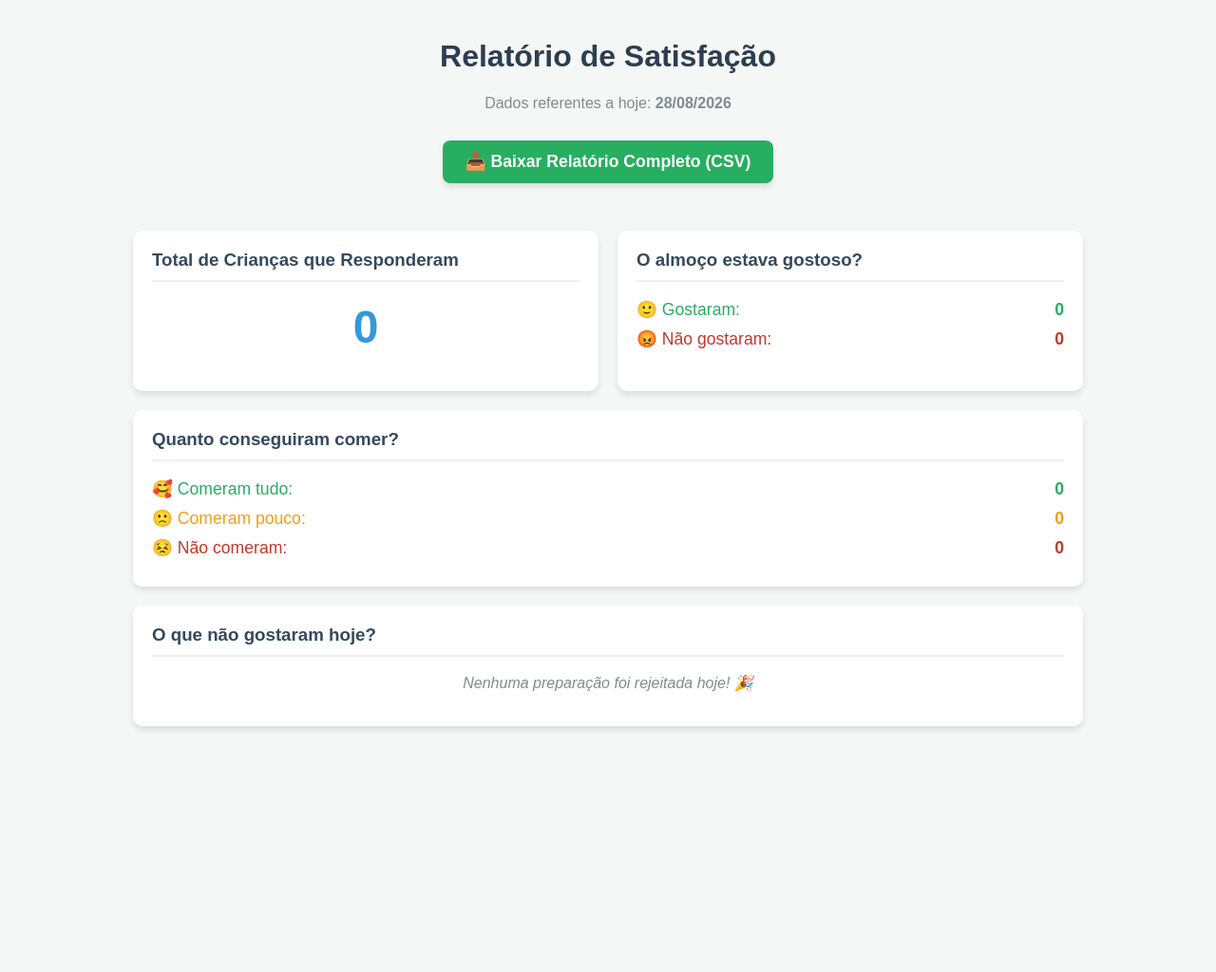
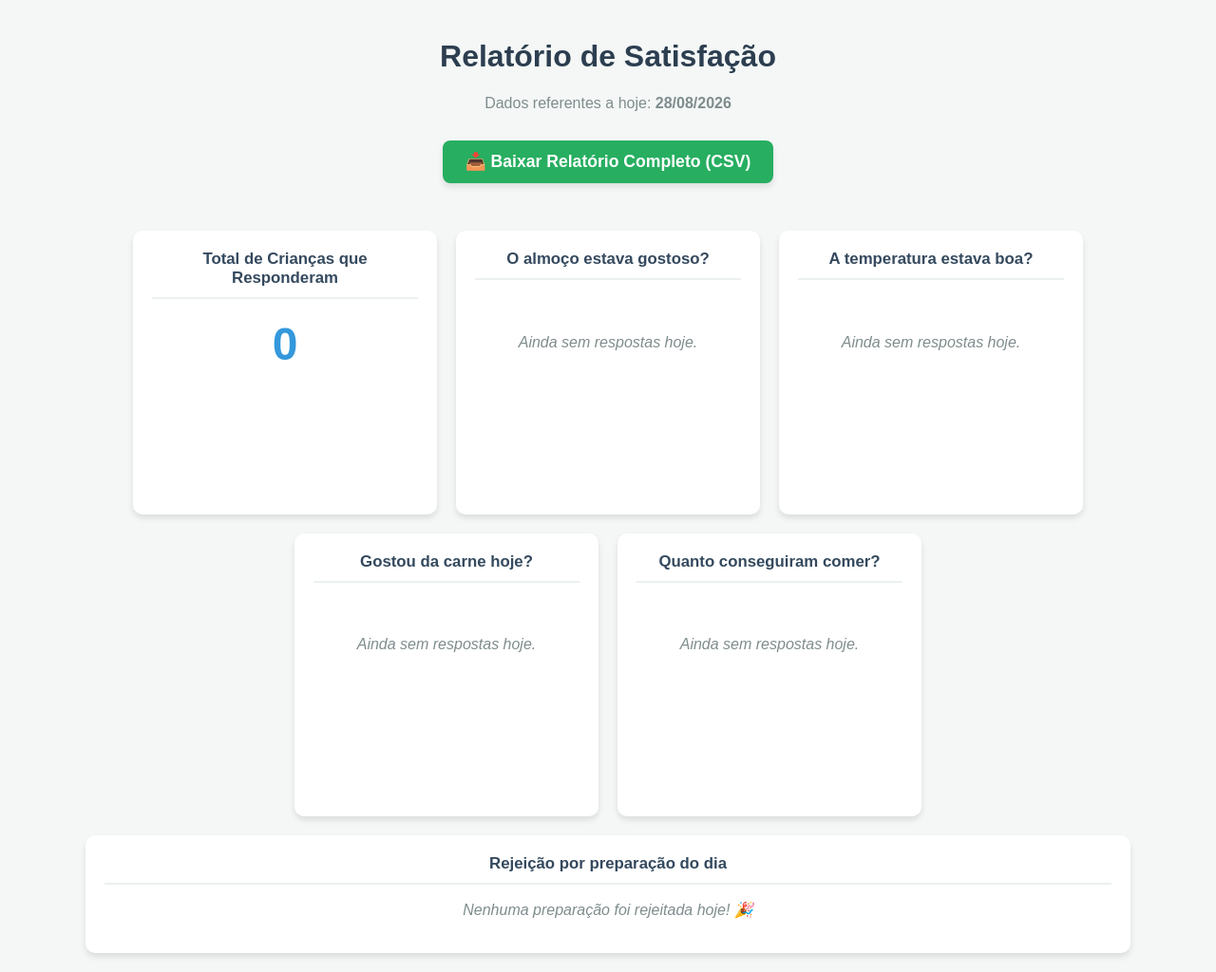
Before and after one commit to fdtschmitz/toten, a Flask app: page /dashboard in a window 1280 px wide. Shown: the whole page at 95% size. Before the commit the page ends 769 px from the top, so only its background shows below. Run offline with Flask 3, Linux system fonts and the light colour scheme; data that the repository does not hold is empty.

Commit message:
Ajuste do dashboard

```diff
--- a/app.py
+++ b/app.py
@@ -1,6 +1,7 @@
 from flask import Flask, request, jsonify, render_template, Response
 import sqlite3
 from datetime import datetime
+from collections import defaultdict
 import io
 import csv
 import os
@@ -8,6 +9,16 @@ import os
 app = Flask(__name__)
 
 DB_NAME = 'pesquisa.db'
+
+opcoes_do_dia = [
+    'arroz',
+    'carne',
+    'frango',
+    'peixe',
+    'feijao',
+    'salada',
+    'macarrao'
+]
 
 def init_db():
     """Cria o banco de dados e a tabela se não existirem."""
@@ -92,6 +103,12 @@ def dashboard():
         'q1_gostei': sum(1 for r in respostas_hoje if r['q1'] == 'gostei'),
         'q1_nao_gostei': sum(1 for r in respostas_hoje if r['q1'] == 'nao_gostei'),
 
+        'q2_gostei': sum(1 for r in respostas_hoje if r['q2'] == 'gostei'),
+        'q2_nao_gostei': sum(1 for r in respostas_hoje if r['q2'] == 'nao_gostei'),
+
+        'q3_gostei': sum(1 for r in respostas_hoje if r['q3'] == 'gostei'),
+        'q3_nao_gostei': sum(1 for r in respostas_hoje if r['q3'] == 'nao_gostei'),
+
         'q4_comi_tudo': sum(1 for r in respostas_hoje if r['q4'] == 'comi_tudo'),
         'q4_comi_pouco': sum(1 for r in respostas_hoje if r['q4'] == 'comi_pouco'),
         'q4_nao_comi': sum(1 for r in respostas_hoje if r['q4'] == 'nao_comi'),
@@ -100,10 +117,23 @@ def dashboard():
         'rejeicoes': {}
     }
 
+    contagem_rejeicoes = defaultdict(int)
+
+    for opcao in opcoes_do_dia:
+        contagem_rejeicoes[opcao] = 0
+
     for r in respostas_hoje:
         item_rejeitado = r['q6']
         if item_rejeitado and item_rejeitado != 'nenhuma':
-            metricas['rejeicoes'][item_rejeitado] = metricas['rejeicoes'].get(item_rejeitado, 0) + 1
+            # Separa "Frango, Salada" em ["Frango", "Salada"]
+            itens = [item.strip() for item in item_rejeitado.split(',')]
+            for item in itens:
+                if item:
+                    contagem_rejeicoes[item] += 1
+
+    metricas['rejeicoes'] = {
+        item: qtd for item, qtd in contagem_rejeicoes.items() if qtd > 0
+    }
 
     return render_template('dashboard.html', metricas=metricas, data_hoje=datetime.now().strftime('%d/%m/%Y'))
 
--- a/templates/dashboard.html
+++ b/templates/dashboard.html
@@ -4,6 +4,7 @@
     <meta charset="UTF-8">
     <meta name="viewport" content="width=device-width, initial-scale=1.0">
     <title>Dashboard - Refeitório</title>
+    <script src="https://cdnjs.cloudflare.com/ajax/libs/Chart.js/4.4.0/chart.umd.min.js"></script>
     <style>
         body { font-family: 'Arial', sans-serif; background-color: #f4f7f6; margin: 0; padding: 20px; color: #333; }
         h1 { text-align: center; color: #2c3e50; }
@@ -14,7 +15,7 @@
             flex-wrap: wrap;
             gap: 20px;
             justify-content: center;
-            max-width: 1000px;
+            max-width: 1100px;
             margin: 0 auto;
         }
 
@@ -23,18 +24,21 @@
             border-radius: 10px;
             padding: 20px;
             box-shadow: 0 4px 6px rgba(0,0,0,0.1);
-            flex: 1 1 300px; /* Cresce e encolhe, base 300px */
-            min-width: 250px;
+            flex: 1 1 260px; /* Cresce e encolhe, base 260px */
+            min-width: 240px;
+            max-width: 280px;
         }
 
-        .card h3 { margin-top: 0; color: #34495e; border-bottom: 2px solid #ecf0f1; padding-bottom: 10px; }
+        .card h3 { margin-top: 0; color: #34495e; border-bottom: 2px solid #ecf0f1; padding-bottom: 10px; font-size: 1.05em; text-align: center; }
 
         .big-number { font-size: 3em; font-weight: bold; color: #3498db; text-align: center; margin: 20px 0; }
 
-        .stat-row { display: flex; justify-content: space-between; margin-bottom: 10px; font-size: 1.1em; }
-        .stat-row.good { color: #27ae60; }
-        .stat-row.bad { color: #c0392b; }
-        .stat-row.neutral { color: #f39c12; }
+        .chart-wrap { position: relative; height: 200px; margin: 10px auto; }
+        .chart-empty { text-align: center; color: #7f8c8d; font-style: italic; padding: 40px 0; }
+
+        .chart-legend { display: flex; justify-content: center; gap: 16px; margin-top: 10px; font-size: 0.85em; }
+        .chart-legend span { display: flex; align-items: center; gap: 6px; }
+        .chart-legend .dot { width: 10px; height: 10px; border-radius: 50%; display: inline-block; }
 
         .rejeicoes-list { list-style: none; padding: 0; }
         .rejeicoes-list li {
@@ -76,48 +80,42 @@
     </div>
     <div class="dashboard-container">
 
-        <!-- Cartão 1: Total de Avaliações -->
+        <!-- Cartão: Total de Avaliações -->
         <div class="card">
             <h3>Total de Crianças que Responderam</h3>
             <div class="big-number">{{ metricas.total }}</div>
         </div>
 
-        <!-- Cartão 2: Aceitação Geral (Q1) -->
+        <!-- Cartão: Aceitação Geral (Q1) -->
         <div class="card">
             <h3>O almoço estava gostoso?</h3>
-            <div class="stat-row good">
-                <span>🙂 Gostaram:</span>
-                <strong>{{ metricas.q1_gostei }}</strong>
-            </div>
-            <div class="stat-row bad">
-                <span>😡 Não gostaram:</span>
-                <strong>{{ metricas.q1_nao_gostei }}</strong>
-            </div>
+            <div class="chart-wrap"><canvas id="chartQ1"></canvas></div>
         </div>
 
-        <!-- Cartão 3: Desperdício / Consumo (Q4) -->
+        <!-- Cartão: Temperatura (Q2) -->
+        <div class="card">
+            <h3>A temperatura estava boa?</h3>
+            <div class="chart-wrap"><canvas id="chartQ2"></canvas></div>
+        </div>
+
+        <!-- Cartão: Carne (Q3) -->
+        <div class="card">
+            <h3>Gostou da carne hoje?</h3>
+            <div class="chart-wrap"><canvas id="chartQ3"></canvas></div>
+        </div>
+
+        <!-- Cartão: Consumo (Q4) -->
         <div class="card">
             <h3>Quanto conseguiram comer?</h3>
-            <div class="stat-row good">
-                <span>🥰 Comeram tudo:</span>
-                <strong>{{ metricas.q4_comi_tudo }}</strong>
-            </div>
-            <div class="stat-row neutral">
-                <span>🙁 Comeram pouco:</span>
-                <strong>{{ metricas.q4_comi_pouco }}</strong>
-            </div>
-            <div class="stat-row bad">
-                <span>😣 Não comeram:</span>
-                <strong>{{ metricas.q4_nao_comi }}</strong>
-            </div>
+            <div class="chart-wrap"><canvas id="chartQ4"></canvas></div>
         </div>
 
-        <!-- Cartão 4: Preparações Rejeitadas (Q6) -->
-        <div class="card" style="flex-basis: 100%;">
-            <h3>O que não gostaram hoje?</h3>
+        <!-- Cartão: Preparações Rejeitadas (Q6) -->
+        <div class="card" style="flex-basis: 100%; max-width: 100%;">
+            <h3>Rejeição por preparação do dia</h3>
             {% if metricas.rejeicoes %}
                 <ul class="rejeicoes-list">
-                    {% for item, quantidade in metricas.rejeicoes.items() %}
+                    {% for item, quantidade in metricas.rejeicoes.items()|sort(attribute='1', reverse=True) %}
                         <li>
                             <span style="text-transform: capitalize;">{{ item }}</span>
                             <strong>{{ quantidade }} voto(s)</strong>
@@ -133,5 +131,63 @@
 
     </div>
 
+    <script>
+        // Dados vindos do Flask/Jinja
+        const dados = {
+            q1: { labels: ["Gostei", "Não gostei"], valores: [{{ metricas.q1_gostei }}, {{ metricas.q1_nao_gostei }}], cores: ["#27ae60", "#c0392b"] },
+            q2: { labels: ["Gostei", "Não gostei"], valores: [{{ metricas.q2_gostei }}, {{ metricas.q2_nao_gostei }}], cores: ["#27ae60", "#c0392b"] },
+            q3: { labels: ["Gostei", "Não gostei"], valores: [{{ metricas.q3_gostei }}, {{ metricas.q3_nao_gostei }}], cores: ["#27ae60", "#c0392b"] },
+            q4: { labels: ["Comeram tudo", "Comeram pouco", "Não comeram"], valores: [{{ metricas.q4_comi_tudo }}, {{ metricas.q4_comi_pouco }}, {{ metricas.q4_nao_comi }}], cores: ["#27ae60", "#f39c12", "#c0392b"] }
+        };
+
+        function montarGrafico(canvasId, config) {
+            const total = config.valores.reduce((a, b) => a + b, 0);
+            const canvas = document.getElementById(canvasId);
+
+            if (total === 0) {
+                // Sem respostas ainda: mostra mensagem no lugar do gráfico
+                canvas.replaceWith(Object.assign(document.createElement('div'), {
+                    className: 'chart-empty',
+                    textContent: 'Ainda sem respostas hoje.'
+                }));
+                return;
+            }
+
+            new Chart(canvas, {
+                type: 'pie',
+                data: {
+                    labels: config.labels,
+                    datasets: [{
+                        data: config.valores,
+                        backgroundColor: config.cores,
+                        borderColor: '#ffffff',
+                        borderWidth: 2
+                    }]
+                },
+                options: {
+                    responsive: true,
+                    maintainAspectRatio: false,
+                    plugins: {
+                        legend: { position: 'bottom', labels: { boxWidth: 12, font: { size: 11 } } },
+                        tooltip: {
+                            callbacks: {
+                                label: function(ctx) {
+                                    const valor = ctx.parsed;
+                                    const pct = total > 0 ? ((valor / total) * 100).toFixed(0) : 0;
+                                    return ` ${ctx.label}: ${valor} (${pct}%)`;
+                                }
+                            }
+                        }
+                    }
+                }
+            });
+        }
+
+        montarGrafico('chartQ1', dados.q1);
+        montarGrafico('chartQ2', dados.q2);
+        montarGrafico('chartQ3', dados.q3);
+        montarGrafico('chartQ4', dados.q4);
+    </script>
+
 </body>
 </html>
--- a/templates/index.html
+++ b/templates/index.html
@@ -213,7 +213,7 @@
 
         <!-- Pergunta 5 -->
         <div class="question" id="q5">
-            <p>5. Teve alguma preparação que você não gostou hoje?</p>
+            <p>5. E as comidas de hoje, como foram para você?</p>
             <div class="options-container">
                 <button class="emoji-btn" onclick="nextQuestion(5, 'gostei_de_todas')"><span class="emoji">🙂</span><span class="label">Gostei de todas</span></button>
                 <button class="emoji-btn" onclick="nextQuestion(5, 'nao_gostei_alguma')"><span class="emoji">😡</span><span class="label">Não gostei de alguma</span></button>
```
